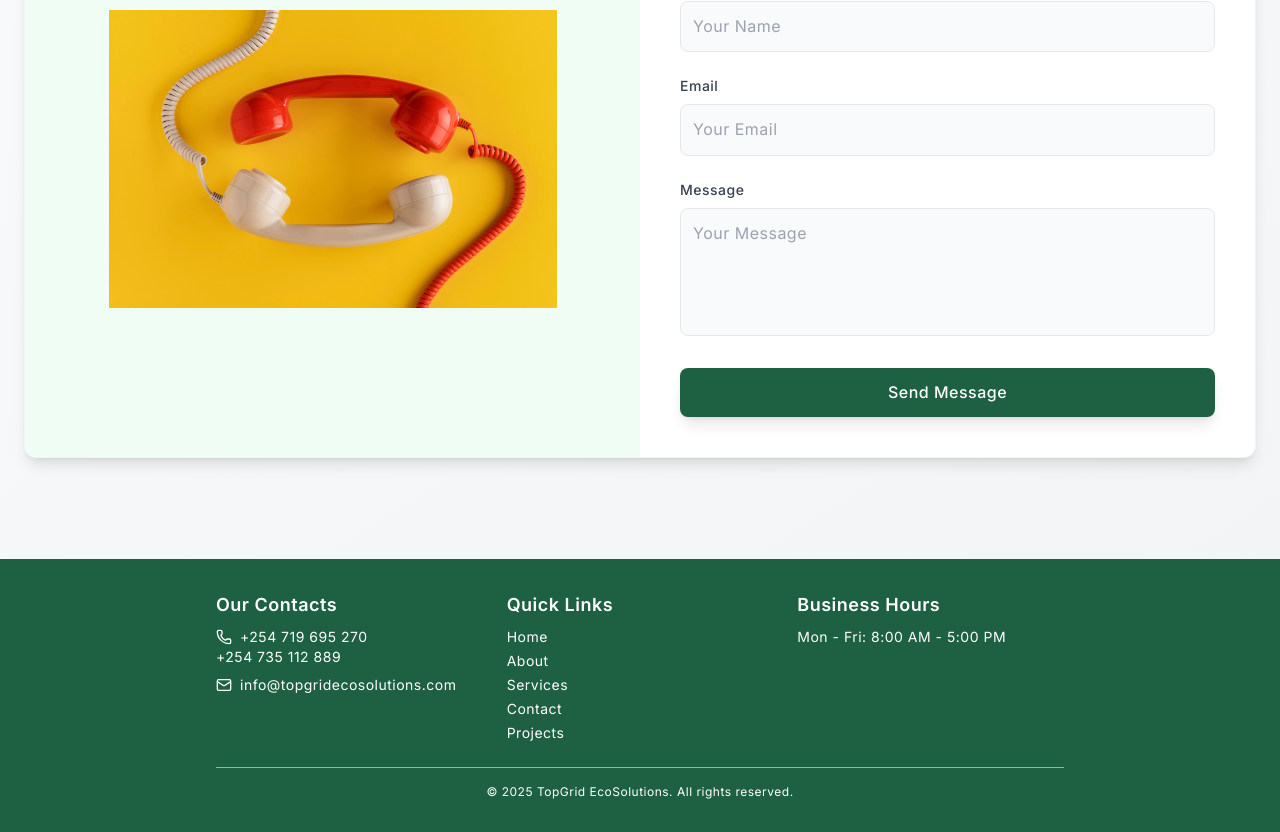
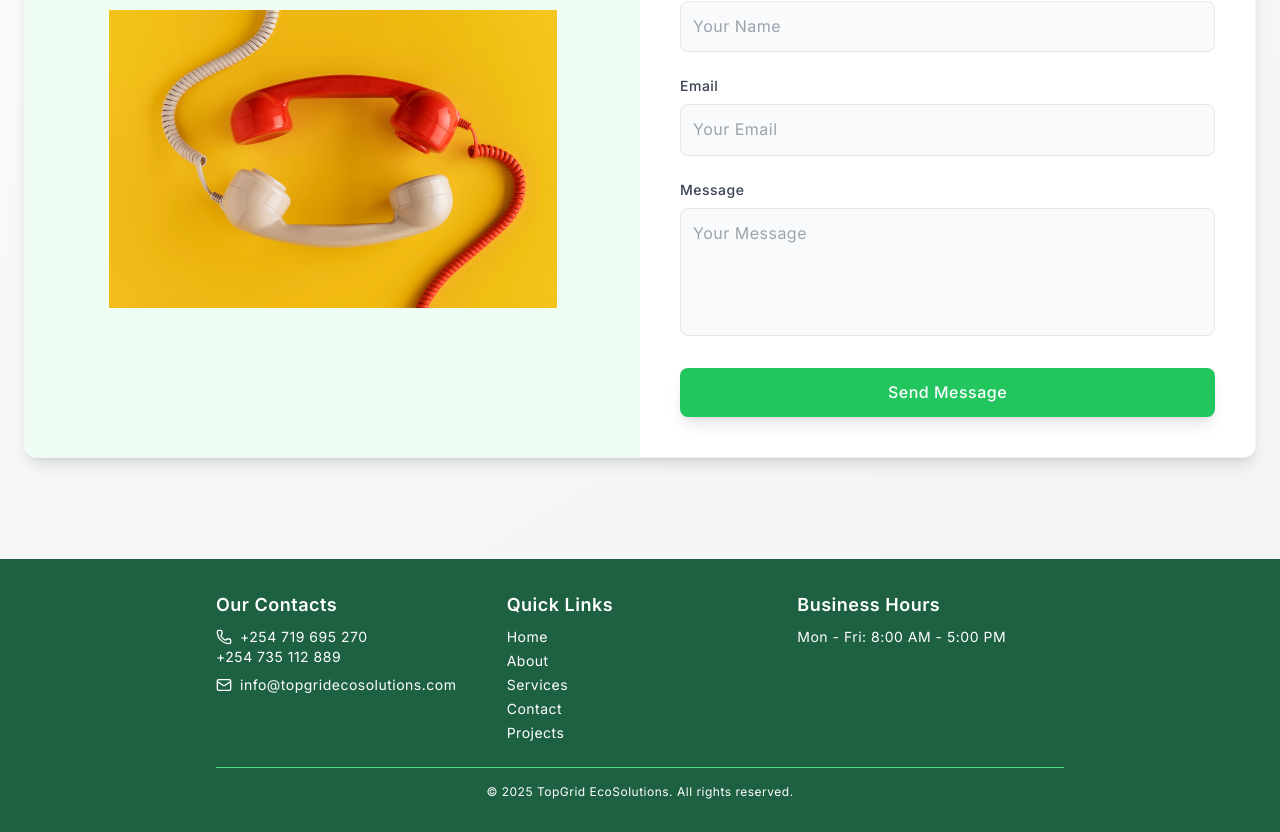
Before and after one commit to MutheuLinet/top_grid, a Next.js app: page / in a window 1280 px wide. Shown: the part 2826-3658 px from the top of the page. Built offline with nearby package versions, Linux system fonts and the light colour scheme.

Commit message:
change submit btn bg color

```diff
--- a/app/components/Contact.tsx
+++ b/app/components/Contact.tsx
@@ -109,7 +109,7 @@ const Contact = () => {
                             whileHover={{ scale: 1.05 }}
                             whileTap={{ scale: 0.95 }}
                             type="submit"
-                            className="w-full bg-[#1d6042] text-white px-6 py-3 rounded-lg shadow-lg hover:bg-[#0f3e2a] transition-all font-medium"
+                            className="w-full  bg-green-500 hover:bg-green-600 text-white px-6 py-3 rounded-lg shadow-lg transition-all font-medium"
                             aria-label="Send Message"
                         >
                             Send Message
```
